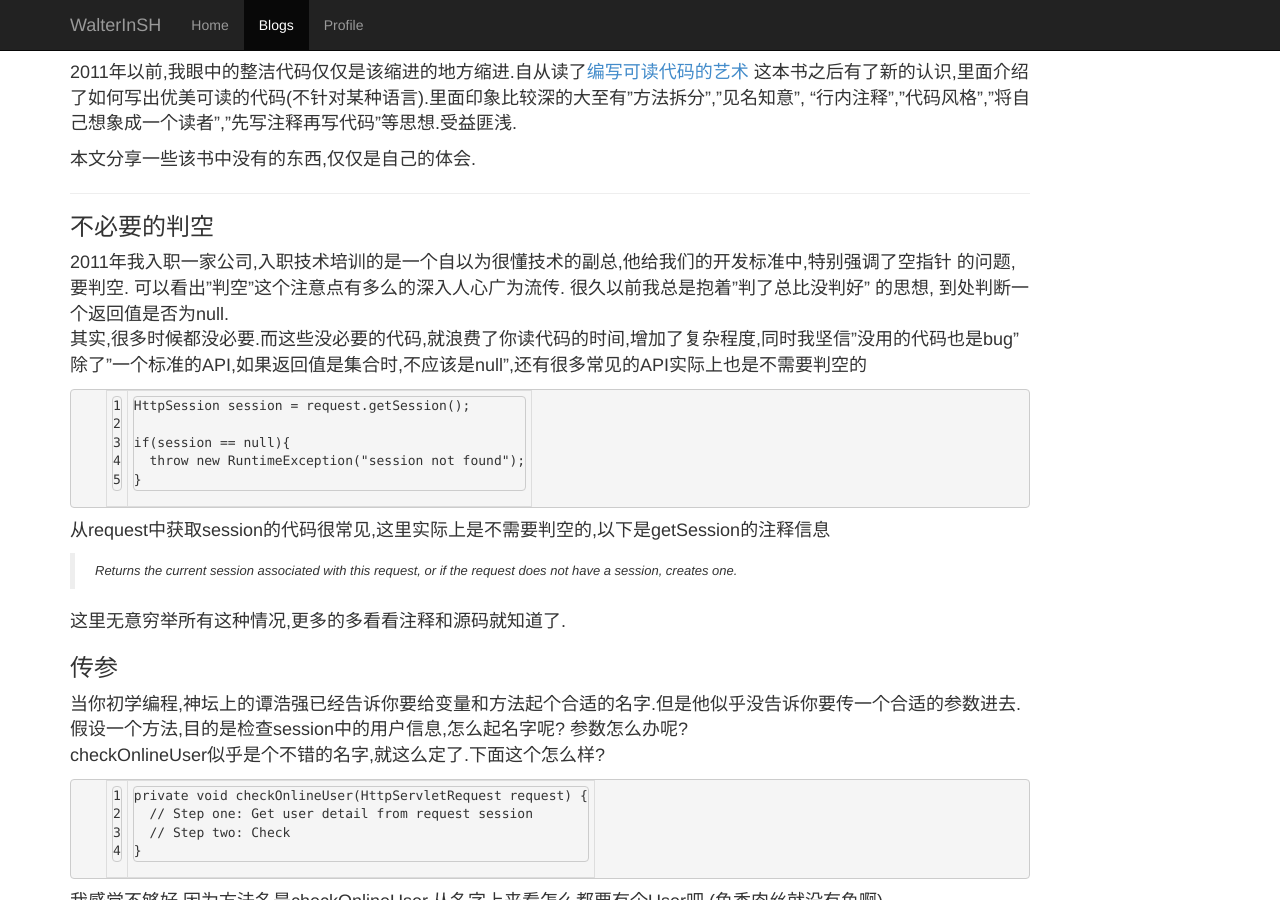
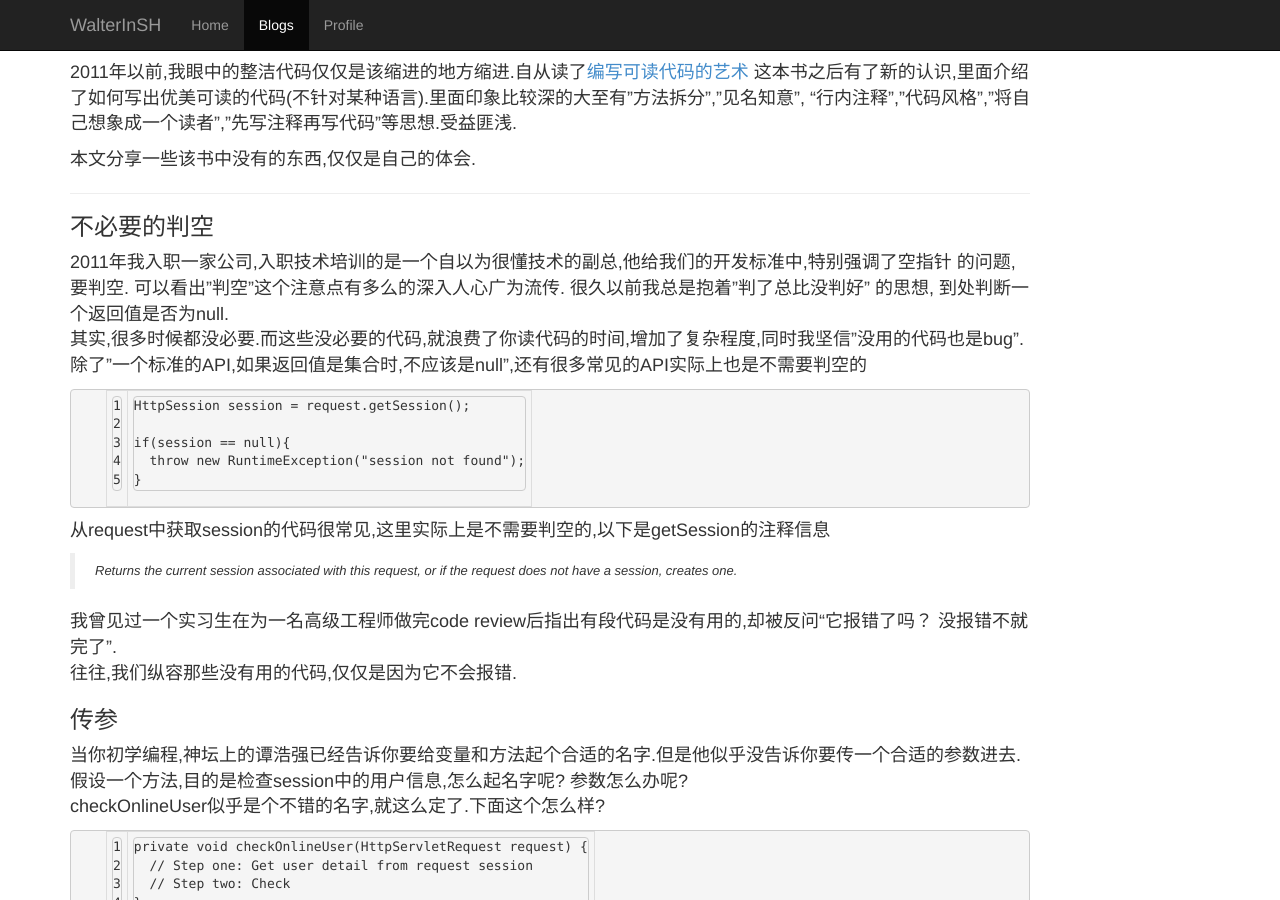
Before and after one commit to WalterInSH/walterinsh.github.io, a Jekyll site: the page built from _posts/2014-05-22-my-programming-habits.md, in a window 1280 px wide and 900 px high. Built offline with Jekyll 4.4.1, drawn with Linux system fonts in a browser that asks for light colours.

Commit message:
improve blog

```diff
--- a/_posts/2014-05-22-my-programming-habits.md
+++ b/_posts/2014-05-22-my-programming-habits.md
@@ -15,7 +15,7 @@ title: 我的编程习惯
 2011年我入职一家公司,入职技术培训的是一个自以为很懂技术的副总,他给我们的开发标准中,特别强调了空指针
 的问题,要判空. 可以看出"判空"这个注意点有多么的深入人心广为流传. 很久以前我总是抱着"判了总比没判好"
 的思想, 到处判断一个返回值是否为null.
-其实,很多时候都没必要.而这些没必要的代码,就浪费了你读代码的时间,增加了复杂程度,同时我坚信"没用的代码也是bug"
+其实,很多时候都没必要.而这些没必要的代码,就浪费了你读代码的时间,增加了复杂程度,同时我坚信"没用的代码也是bug".
 除了"一个标准的API,如果返回值是集合时,不应该是null",还有很多常见的API实际上也是不需要判空的
 
 {% highlight java linenos%}
@@ -31,7 +31,9 @@ if(session == null){
 >Returns the current session associated with this request, or if the request
 does not have a session, creates one.
 
-这里无意穷举所有这种情况,更多的多看看注释和源码就知道了.
+我曾见过一个实习生在为一名高级工程师做完code review后指出有段代码是没有用的,却被反问“它报错了吗？
+没报错不就完了”.
+往往,我们纵容那些没有用的代码,仅仅是因为它不会报错.
 
 ### 传参
 当你初学编程,神坛上的谭浩强已经告诉你要给变量和方法起个合适的名字.但是他似乎没告诉你要传一个合适的参数进去.
@@ -94,7 +96,7 @@ B.第一步得到a,再得到b,结果是a + b 叫做 actual,然后4应该等于ac
 assertThat("test", anyOf(is("test2"), containsString("te")));
 {% endhighlight %}
 
-###  用一个等宽,漂亮的字体
+### 用一个等宽,漂亮的字体
 你无法控制别人用什么字体看你的代码,但是你能控制你用什么字体看自己的代码. 试试等宽字体
 
 >A monospaced font, also called a fixed-pitch, fixed-width or non-proportional
```
